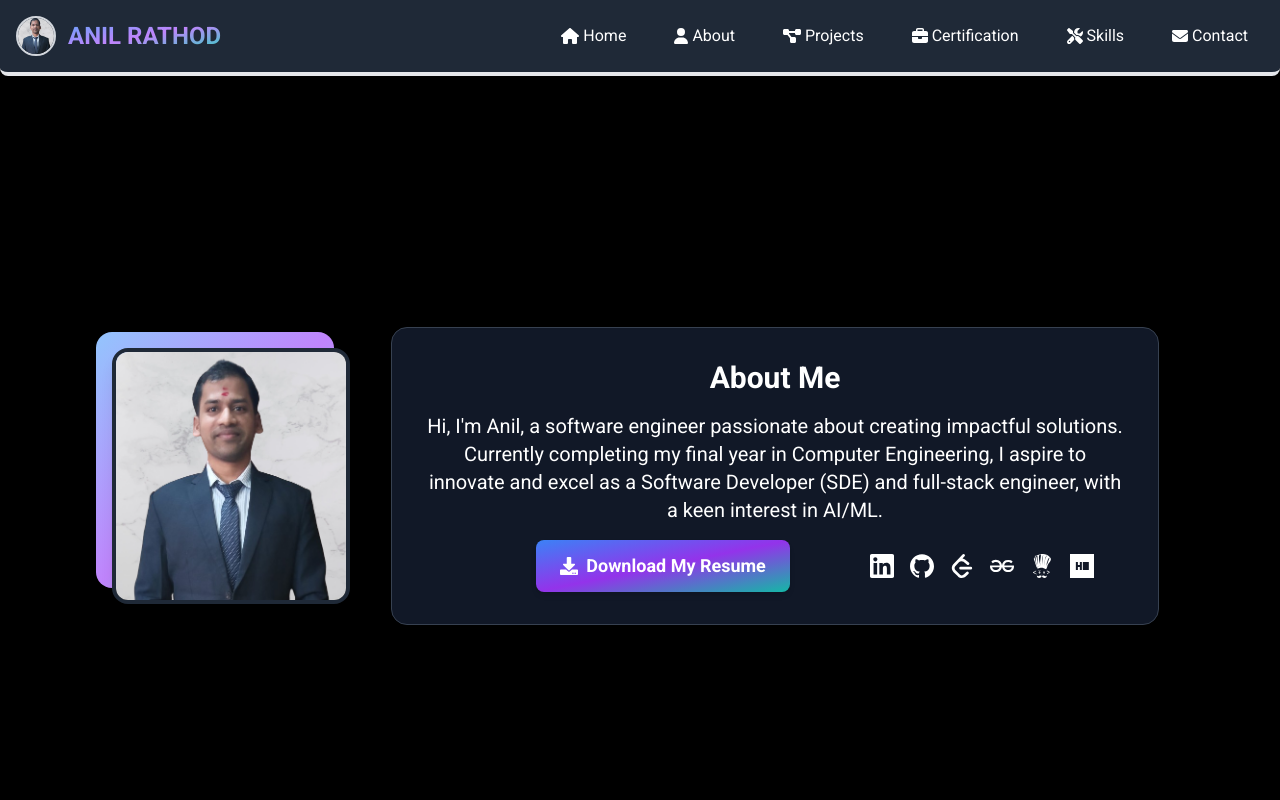
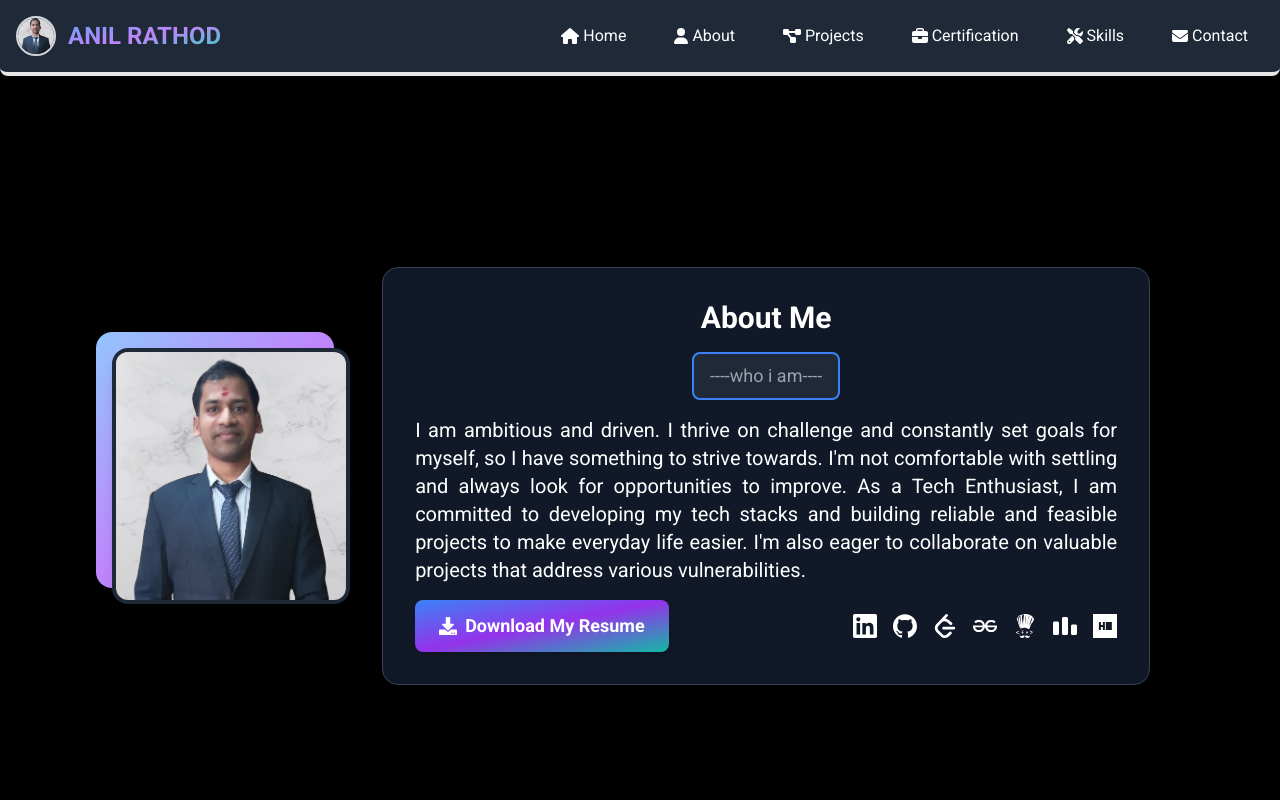
Before and after one commit to RathodAnilT/Portfolio_New, a React (Vite) app: page /about in a window 1280 px wide. Shown: the top 800 px of the page. Built offline with nearby package versions, Linux system fonts and the light colour scheme; the HTML template or start-up script is replaced by a standard one.

Commit message:
contact and about section updated!

```diff
--- a/src/Pages/About.jsx
+++ b/src/Pages/About.jsx
@@ -1,12 +1,11 @@
 import React from 'react';
 import { FaDownload } from 'react-icons/fa';
-import { SiGeeksforgeeks, SiGithub, SiHackerrank, SiLeetcode, SiLinkedin, SiCodechef } from 'react-icons/si';
+import { SiGeeksforgeeks, SiGithub, SiHackerrank, SiLeetcode, SiLinkedin, SiCodechef, SiCodeforces } from 'react-icons/si';
 
 const About = () => {
   return (
-    <section className="container mx-auto p-4 font-sans flex justify-center items-center min-h-screen"
-    >
-      <div className="flex flex-col md:flex-row items-center">
+    <section className="container mx-auto p-4 font-sans flex justify-center items-center min-h-screen">
+      <div className="flex flex-col md:flex-row items-center md:justify-between">
         <div className="relative mb-8 md:mb-0 md:mr-8">
           <div className="absolute inset-0 bg-gradient-to-br from-blue-300 via-purple-400 to-teal-300 rounded-2xl shadow-xl transform -translate-x-4 -translate-y-4"></div>
           <div className="relative z-10">
@@ -17,20 +16,33 @@ const About = () => {
             />
           </div>
         </div>
-        <div className="md:w-4/5 flex flex-col items-center">
-          <div className="w-full max-w-3xl bg-gray-900 text-white rounded-2xl shadow-2xl p-8 border border-gray-700 mb-4 md:mb-0">
+        <div className="md:w-4/5 flex flex-col">
+          <div className="w-full max-w-3xl bg-gray-900 text-white rounded-2xl shadow-2xl p-8 border border-gray-700">
             <h1 className="text-3xl font-bold mb-4 text-center">About Me</h1>
-            <p className="text-xl mb-4 text-center">Hi, I'm Anil, a software engineer passionate about creating impactful solutions. Currently completing my final year in Computer Engineering, I aspire to innovate and excel as a Software Developer (SDE) and full-stack engineer, with a keen interest in AI/ML.</p>
-            <div className="flex flex-col items-center  md:flex-row md:justify-center">
+
+            {/* Adding flex to center the "Who I Am" section */}
+            <div className="flex justify-center my-4">
+              <div className="text-center text-lg text-gray-400 border-2 border-blue-500 px-4 py-2 rounded-lg bg-gray-800">
+                ----who i am----
+              </div>
+            </div>
+
+            <p className="text-xl mb-4 text-justify">
+              I am ambitious and driven. I thrive on challenge and constantly set goals for myself, so I have something to strive towards.
+              I'm not comfortable with settling and always look for opportunities to improve. As a Tech Enthusiast, I am committed to developing
+              my tech stacks and building reliable and feasible projects to make everyday life easier. I'm also eager to collaborate on valuable
+              projects that address various vulnerabilities.
+            </p>
+            <div className="flex flex-col md:flex-row items-center justify-between">
               <a
                 href="/Anil_Resume_new.pdf"
                 download
-                className="inline-flex items-center mx-20 px-6 py-3 bg-gradient-to-br from-blue-500 via-purple-600 to-teal-500 text-white text-lg font-semibold rounded-lg shadow-md hover:from-blue-600 hover:via-purple-700 hover:to-teal-600 focus:outline-none focus:ring-2 focus:ring-blue-400 focus:ring-opacity-75 mb-4 md:mb-0"
+                className="inline-flex items-center px-6 py-3 bg-gradient-to-br from-blue-500 via-purple-600 to-teal-500 text-white text-lg font-semibold rounded-lg shadow-md hover:from-blue-600 hover:via-purple-700 hover:to-teal-600 focus:outline-none focus:ring-2 focus:ring-blue-400 focus:ring-opacity-75 mb-4 md:mb-0"
               >
                 <FaDownload className="mr-2" />
                 Download My Resume
               </a>
-              <div className="flex flex-wrap gap-4 mt-4 md:mt-0">
+              <div className="flex gap-4">
                 <a href="https://www.linkedin.com/in/anil-rathod-1a088819b/" target="_blank" rel="noopener noreferrer" className="text-white text-2xl">
                   <SiLinkedin />
                 </a>
@@ -46,6 +58,9 @@ const About = () => {
                 <a href="https://www.codechef.com/users/anilrathod1501" target="_blank" rel="noopener noreferrer" className="text-white text-2xl">
                   <SiCodechef />
                 </a>
+                <a href="https://codeforces.com/profile/Rathod_Anil" target="_blank" rel="noopener noreferrer" className="text-white text-2xl">
+                  <SiCodeforces />
+                </a>
                 <a href="https://www.hackerrank.com/profile/anilrathod1501" target="_blank" rel="noopener noreferrer" className="text-white text-2xl">
                   <SiHackerrank />
                 </a>
--- a/src/Pages/Contact.jsx
+++ b/src/Pages/Contact.jsx
@@ -73,22 +73,34 @@ const Contact = () => {
     <section className="container mx-auto p-4 font-sans text-white">
       <div className="text-center mb-8">
         <h1 className="text-4xl font-bold mb-4">Get In Touch</h1>
-        <p className="text-xl mb-8">I'd love to hear from you! Feel free to reach out with any questions or inquiries.</p>
+        <p className="text-xl mb-8">Thank you for checking out my portfolio. If you have any queries, drop your message below.</p>
       </div>
-      <div className="flex flex-col md:flex-row justify-center items-center space-y-6 md:space-y-0 md:space-x-6">
+      <div className="flex flex-col md:flex-row justify-center items-start space-y-6 md:space-y-0 md:space-x-6">
         {/* Information Section */}
-        <div className="md:w-1/2 flex flex-col items-start space-y-4 p-4 max-w-xs">
+        <div className="md:w-1/2 flex flex-col items-start p-4 max-w-xs">
+          {/* Name Section */}
           <div className="flex items-center space-x-3">
             <FaUser className="text-2xl text-gray-400" />
-            <p className="text-lg text-gray-300">Anil Rathod</p>
+            <div>
+              <h2 className="text-lg font-semibold text-gray-300">Name</h2>
+              <p className="text-lg text-gray-300">Anil Rathod</p>
+            </div>
           </div>
-          <div className="flex items-center space-x-3">
+          {/* Address Section */}
+          <div className="flex items-center space-x-3 mt-4">
+            <FaMapMarkerAlt className="text-2xl text-gray-400" />
+            <div>
+              <h2 className="text-lg font-semibold text-gray-300">Address</h2>
+              <p className="text-lg text-gray-300">At Post Pune, Maharashtra</p>
+            </div>
+          </div>
+          {/* Email Section */}
+          <div className="flex items-center space-x-3 mt-4">
             <FaEnvelope className="text-2xl text-gray-400" />
-            <p className="text-lg text-gray-300">anilrathod.150198@gmail.com</p>
-          </div>
-          <div className="flex items-center space-x-3">
-            <FaMapMarkerAlt className="text-2xl text-gray-400" />
-            <p className="text-lg text-gray-300">At Post Pune, Maharashtra</p>
+            <div>
+              <h2 className="text-lg font-semibold text-gray-300">Email</h2>
+              <p className="text-lg text-gray-300">anilrathod.150198@gmail.com</p>
+            </div>
           </div>
         </div>
         {/* Form Section */}
@@ -236,6 +248,6 @@ const Contact = () => {
       </style>
     </section>
   );
-}
+};
 
 export default Contact;
```
